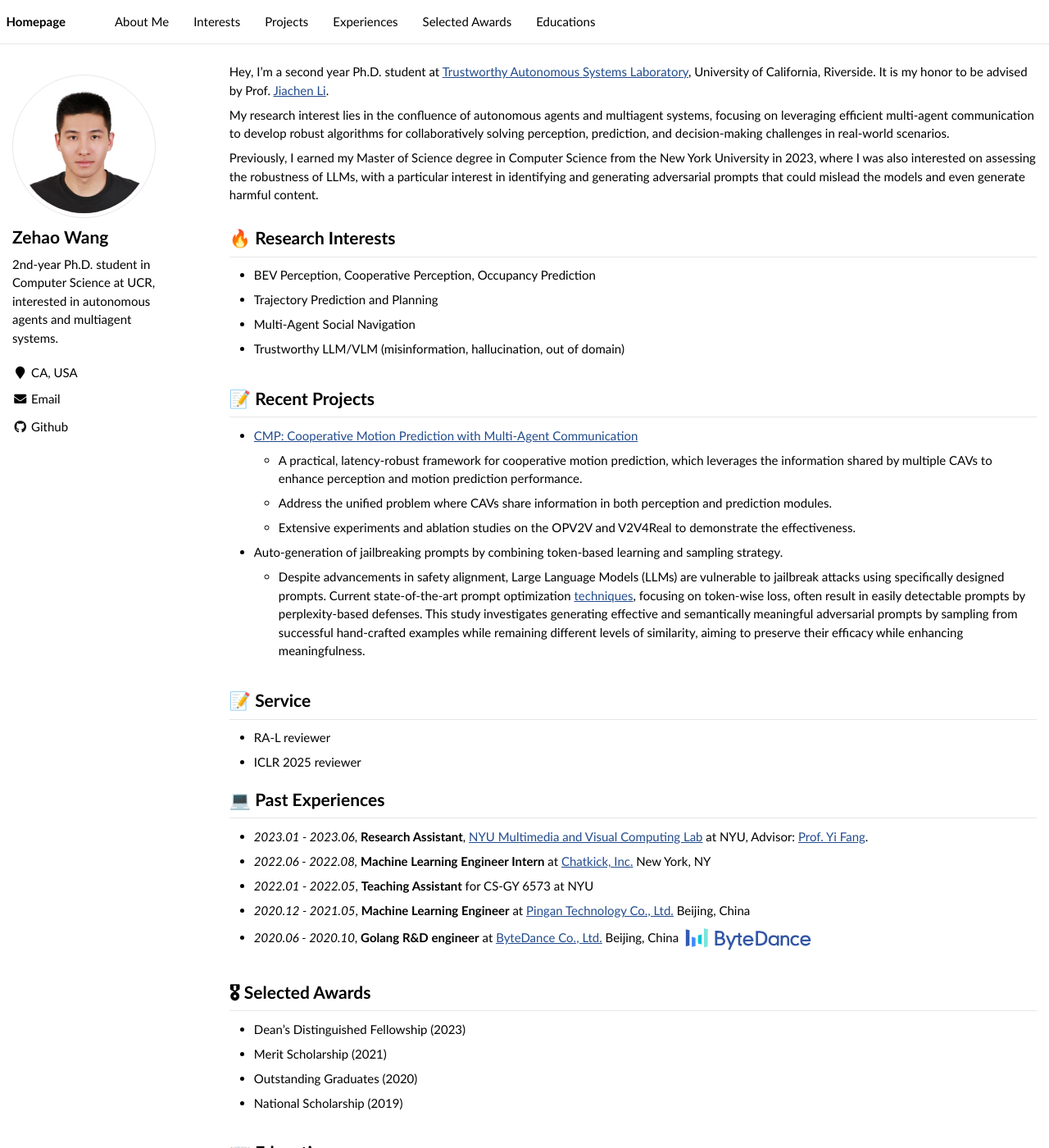
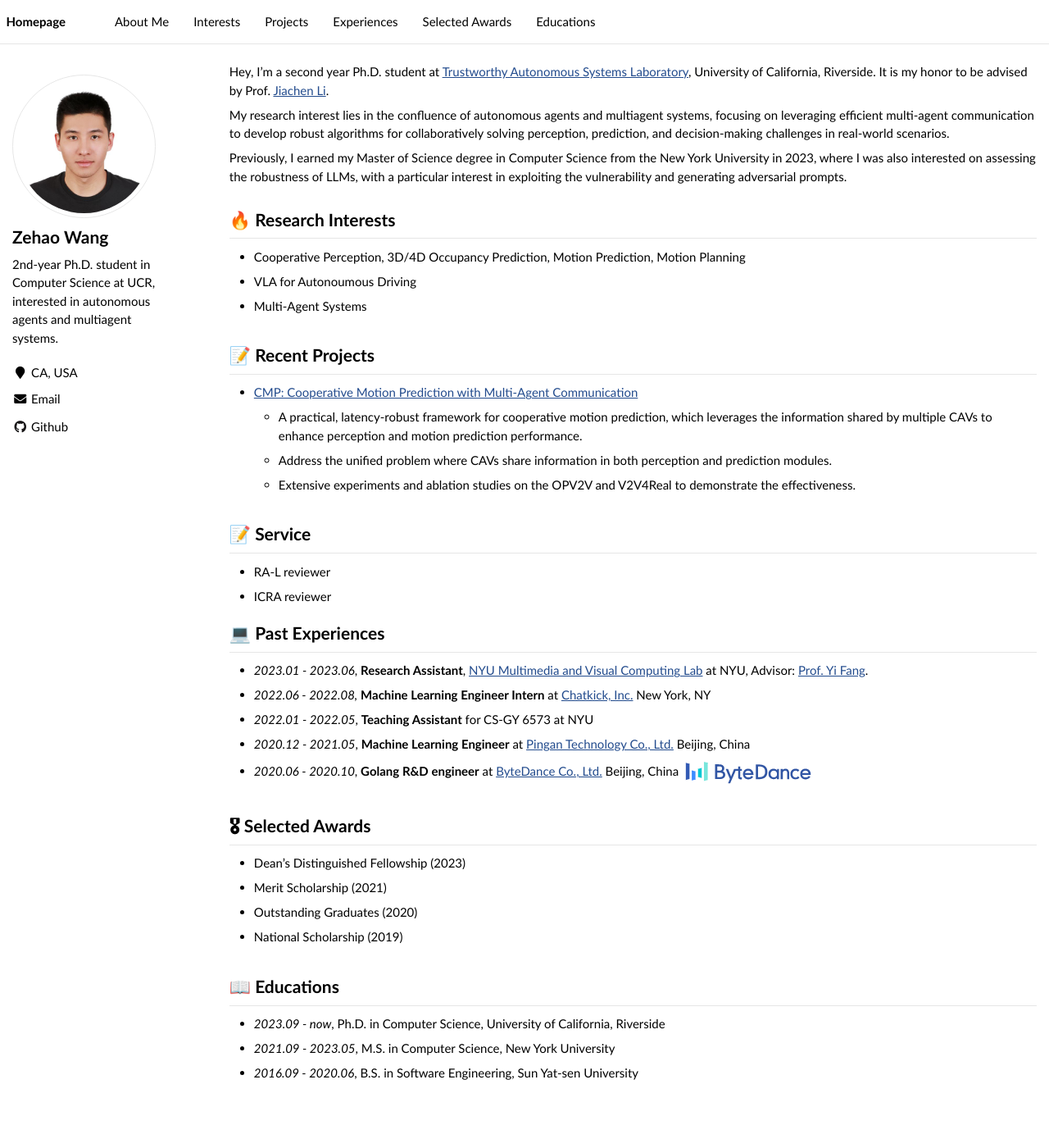
Before and after one commit to zehaowang983/zehaowang983.github.io, a Jekyll site: the page built from _pages/about.md, in a window 1280 px wide and 1400 px high. Shown: the whole window at 82% size. Built offline with Jekyll 4.4.1, drawn with Linux system fonts in a browser that asks for light colours; some of the changed text lies outside the part shown.

Commit message:
update about.md

```diff
--- a/_pages/about.md
+++ b/_pages/about.md
@@ -7,7 +7,6 @@
   - /about/
   - /about.html
 ---
-
 {% if site.google_scholar_stats_use_cdn %}
 {% assign gsDataBaseUrl = "https://cdn.jsdelivr.net/gh/" | append: site.repository | append: "@" %}
 {% else %}
@@ -21,39 +20,32 @@
 
 My research interest lies in the confluence of autonomous agents and multiagent systems, focusing on leveraging efficient multi-agent communication to develop robust algorithms for collaboratively solving perception, prediction, and decision-making challenges in real-world scenarios.
 
-Previously, I earned my Master of Science degree in Computer Science from the New York University in 2023, where I was also interested on assessing the robustness of LLMs, with a particular interest in identifying and generating adversarial prompts that could mislead the models and even generate harmful content.
+Previously, I earned my Master of Science degree in Computer Science from the New York University in 2023, where I was also interested on assessing the robustness of LLMs, with a particular interest in exploiting the vulnerability and generating adversarial prompts.
 
 <span class='anchor' id='research-interests'></span>
 
 # 🔥 Research Interests
 
-- BEV Perception, Cooperative Perception, Occupancy Prediction
-- Trajectory Prediction and Planning
-- Multi-Agent Social Navigation
-- Trustworthy LLM/VLM (misinformation, hallucination, out of domain)
+- Cooperative Perception, 3D/4D Occupancy Prediction, Motion Prediction, Motion Planning
+- VLA for Autonoumous Driving
+- Multi-Agent Systems
 
 <span class='anchor' id='projects'></span>
 
 # 📝 Recent Projects
 
 - [CMP: Cooperative Motion Prediction with Multi-Agent Communication](https://cmp-cooperative-prediction.github.io/)
+
   - A practical, latency-robust framework for cooperative motion prediction, which leverages the information shared by multiple CAVs to enhance perception and motion prediction performance.
   - Address the unified problem where CAVs share information in both perception and prediction modules.
   - Extensive experiments and ablation studies on the OPV2V and V2V4Real to demonstrate the effectiveness.
-
-- Auto-generation of jailbreaking prompts by combining token-based learning and sampling strategy.
-
-  - Despite advancements in safety alignment, Large Language Models (LLMs) are vulnerable to jailbreak attacks using specifically designed prompts. Current state-of-the-art prompt optimization [techniques](https://github.com/llm-attacks/llm-attacks), focusing on token-wise loss, often result in easily detectable prompts by perplexity-based defenses. This study investigates generating effective and semantically meaningful adversarial prompts by sampling from successful hand-crafted examples while remaining different levels of similarity, aiming to preserve their efficacy while enhancing meaningfulness.
 
 <span class='anchor' id='experiences'></span>
 
 # 📝 Service
 
 - RA-L reviewer
-- ICLR 2025 reviewer
-
-
-
+- ICRA reviewer
 
 # 💻 Past Experiences
 
@@ -68,11 +60,8 @@
 # 🎖 Selected Awards
 
 - Dean's Distinguished Fellowship (2023)
-
 - Merit Scholarship (2021)
-
 - Outstanding Graduates (2020)
-
 - National Scholarship (2019)
 
 <span class='anchor' id='educations'></span>
```
Also changed, not shown: other parts of _pages/about.md (+2 -2 lines).
